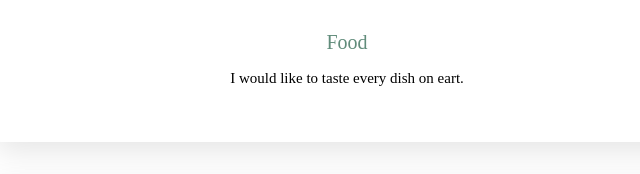
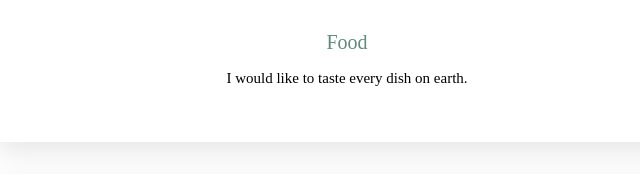
Before and after one commit to quitterieMontazel/myprofile, a plain HTML site: page index.html in a window 1280 px wide. Shown: the part 499-673 px from the top of the page, 293-933 px from the left. Drawn offline with Linux system fonts and the light colour scheme.

Commit message:
Update index.html

```diff
--- a/index.html
+++ b/index.html
@@ -26,7 +26,7 @@
     <div class="card-white">
       <h2>Food</h2>
       <p>
-        I would like to taste every dish on eart.
+        I would like to taste every dish on earth.
       </p>
     </div>
 
```
